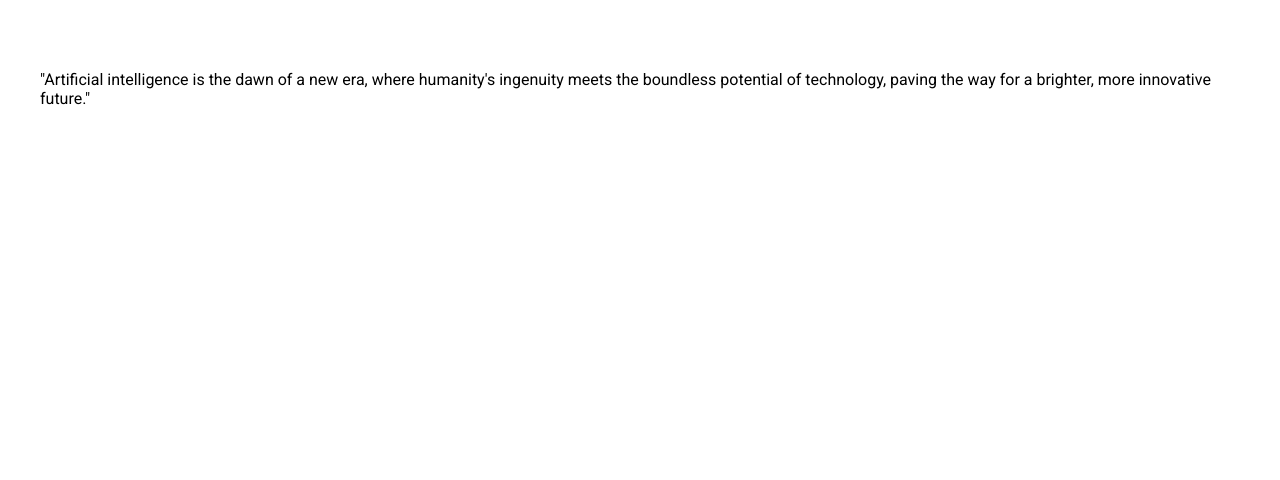
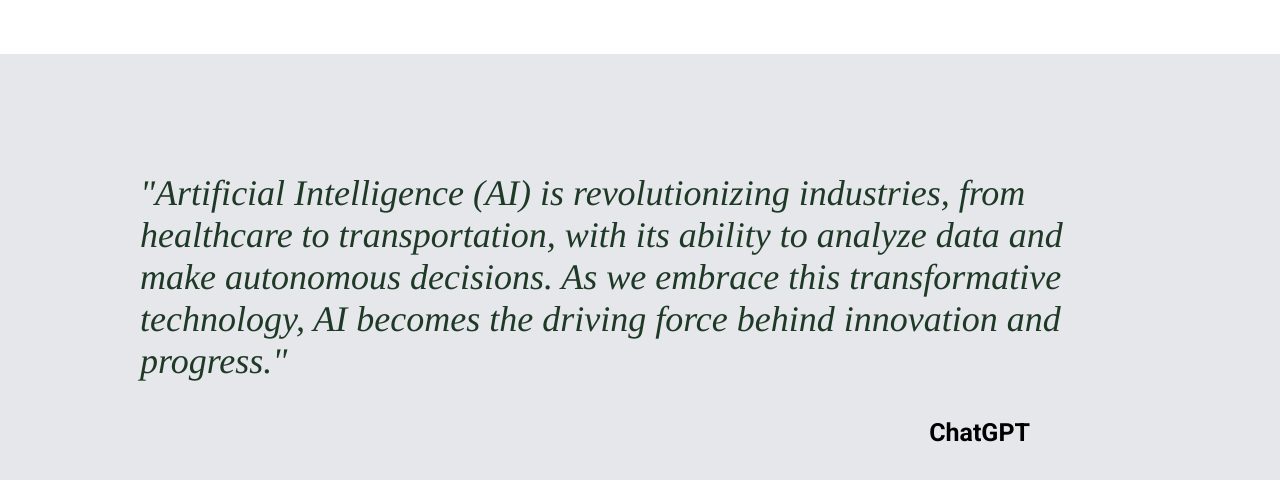
Before and after one commit to eyualem/dream-ai-solutions, a plain HTML site: page index.html in a window 1280 px wide. Shown: the part 1032-1512 px from the top of the page. Before the commit the page ends 1156 px from the top, so only its background shows below. Drawn offline with Linux system fonts and the light colour scheme; files that its build step writes are made by us from their sources; files whose address does not match are found by name.

Commit message:
edited and styled #quote-section

```diff
--- a/index.html
+++ b/index.html
@@ -63,10 +63,13 @@
         </section>
 
         <section class="main-section" id="quote-section">
-            <blockquote>
-                "Artificial intelligence is the dawn of a new era, where humanity's ingenuity meets the boundless potential of technology, paving the way for a brighter, more innovative future."
+            <div class="quote-container">
+                <blockquote>
+                    <em>"Artificial Intelligence (AI) is revolutionizing industries, from healthcare to transportation, with its ability to analyze data and make autonomous decisions. As we embrace this transformative technology, AI becomes the driving force behind innovation and progress."</em>
 
-            </blockquote>
+                </blockquote>
+                <strong><p class="acknowledgement">ChatGPT</p></strong>
+            </div>
         </section>
 
         <section class="main-section" id="contacts-section"></section>
--- a/stylesheet.css
+++ b/stylesheet.css
@@ -166,3 +166,30 @@ a:hover{
     text-align: center;
     padding-top: 8px;
 }
+
+#quote-section{
+    width: 100%;
+    height: 500px;
+    background-color: #e5e7eb;
+    display: flex;
+    justify-content: center;
+    align-items: center;
+    quotes: "/201C" "/201D";
+}
+
+
+blockquote{
+    font-size: 36px;
+    color: #1f3927;
+    font-family: 'Times', italic;
+    width: 1000px;
+    font-weight: italic;
+    font-weight: 100;
+}
+
+.acknowledgement{
+    text-align: right;
+    font-size: 25px;
+    padding-right: 150px;
+
+}
```
